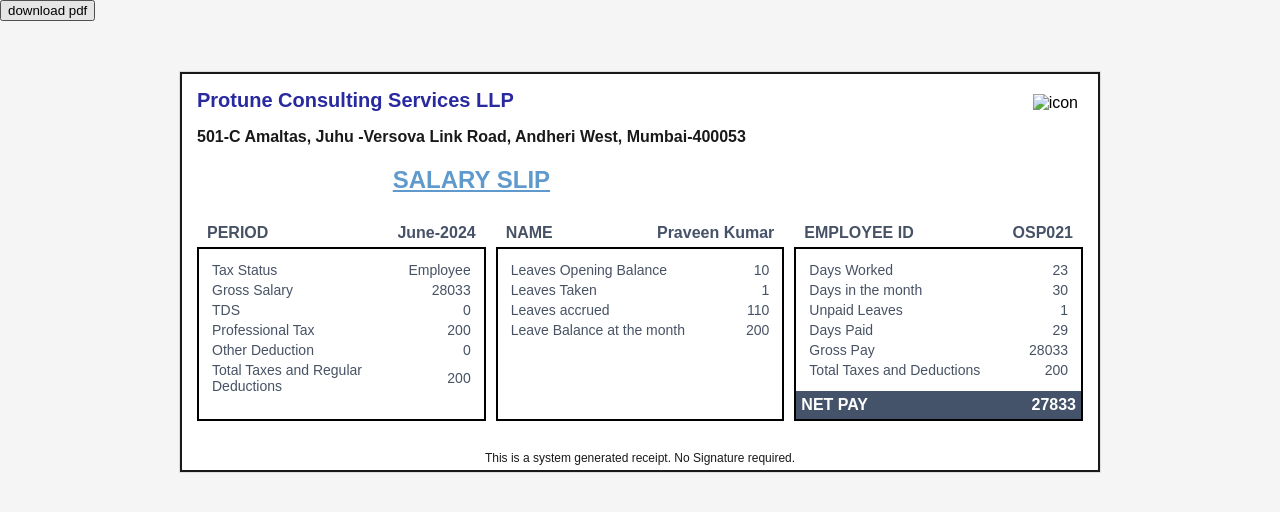
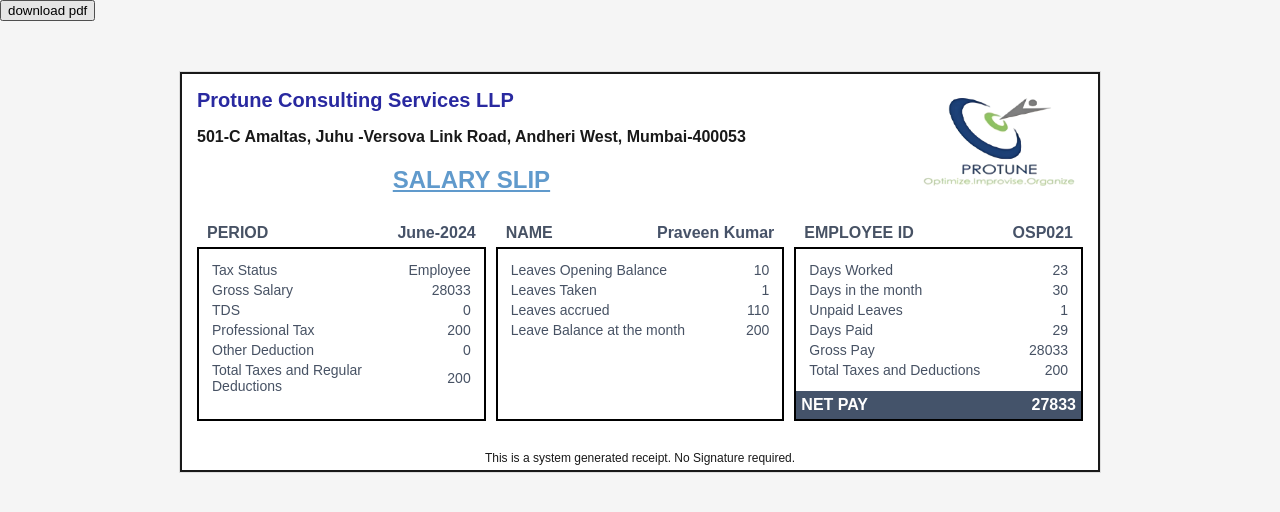
Before and after one commit to Pratham1616/salary_slip_pdf_download, a plain HTML site: page employee.html in a window 1280 px wide. Drawn offline with Linux system fonts and the light colour scheme; the site is published under a folder, as on GitHub Pages, so addresses that start at the root find nothing; a script that the page names is missing.

Commit message:
Update employee.html

```diff
--- a/employee.html
+++ b/employee.html
@@ -43,7 +43,7 @@
                 </div>
                 <div class="employee-right">
                     <div class="icon">
-                        <img class="employee-img" src="/employee.jpg" alt="icon">
+                        <img class="employee-img" src="employee.jpg" alt="icon">
                     </div>
                 </div>
 
```
